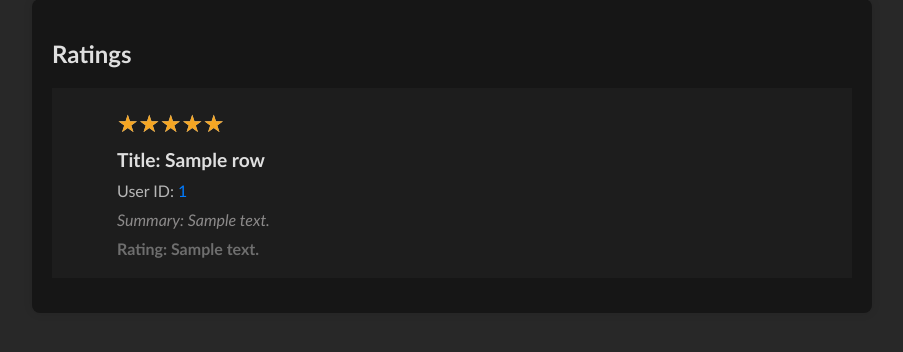
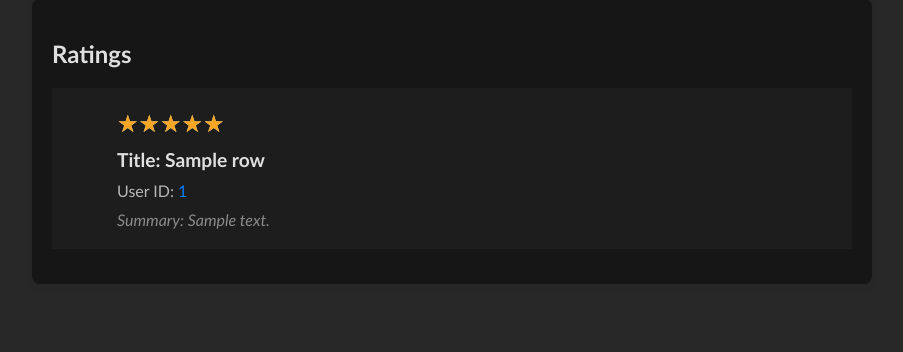
Before and after one commit to jchefdeville/books-recommendations, a Flask app: template templates/Ratings.html in a window 1280 px wide; the page is wider, and only the part inside the window is pictured. Shown: the part 233-585 px from the top of that part, without its empty margins (188-1091 px from the left). Run offline with Flask 3, Linux system fonts and the light colour scheme; the template is opened without the code that fills it: most values are stand-ins (such as "Sample title", 1, 10 or a date in 2020); parts of the project's set-up code (start-up, migrations or seed data) failed here and were passed over.

Commit message:
rating line is removed in Rating.html

```diff
--- a/templates/Ratings.html
+++ b/templates/Ratings.html
@@ -104,7 +104,6 @@
                     </p>
                     <p class="book-title">Title: {{ row['Title'] }}</p>
                     <p class="user-id">User ID: <a href="/users/{{ row['User_id'] }}/ratings">{{ row['User_id'] }}</a></p>
-                    <p class="rating">Rating: {{ row['review/score'] }}</p>
                     <p class="summary">Summary: {{ row['review/summary'] }}</p>
                 </div>
             </li>
```
